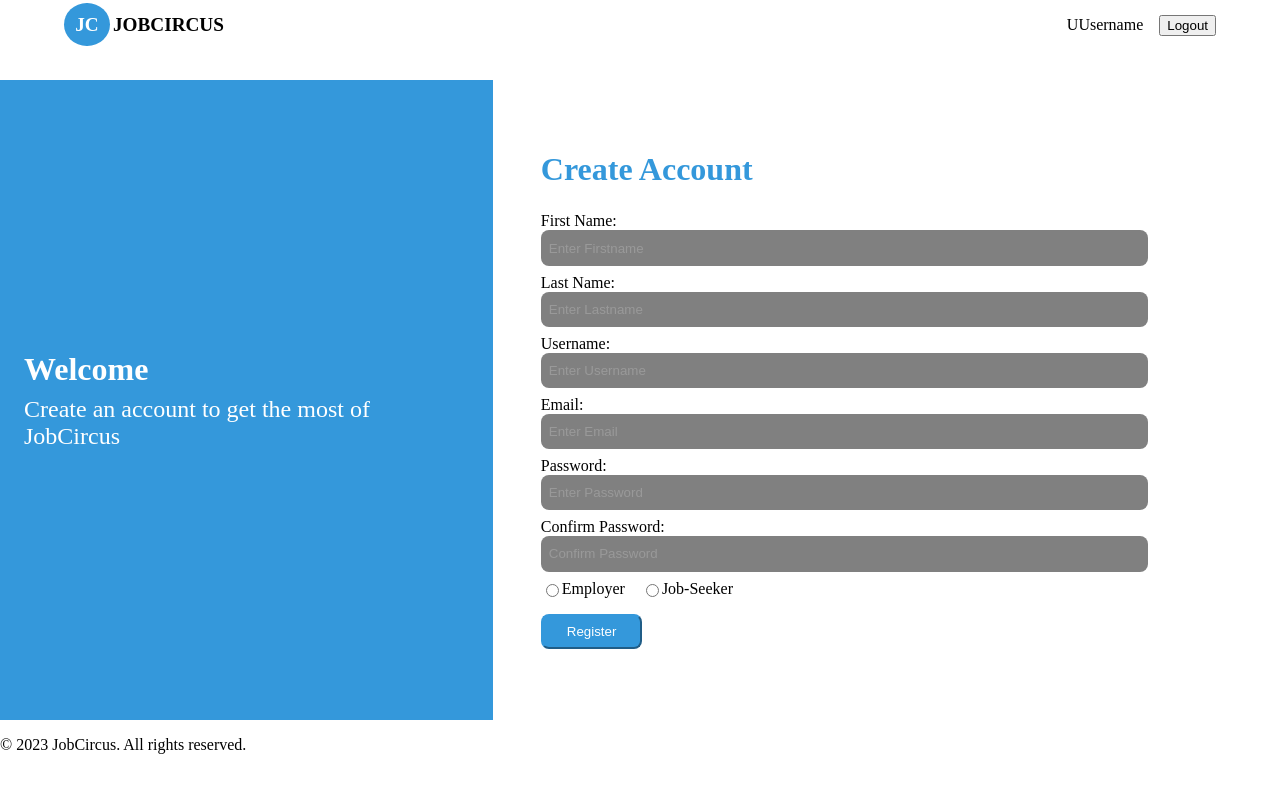
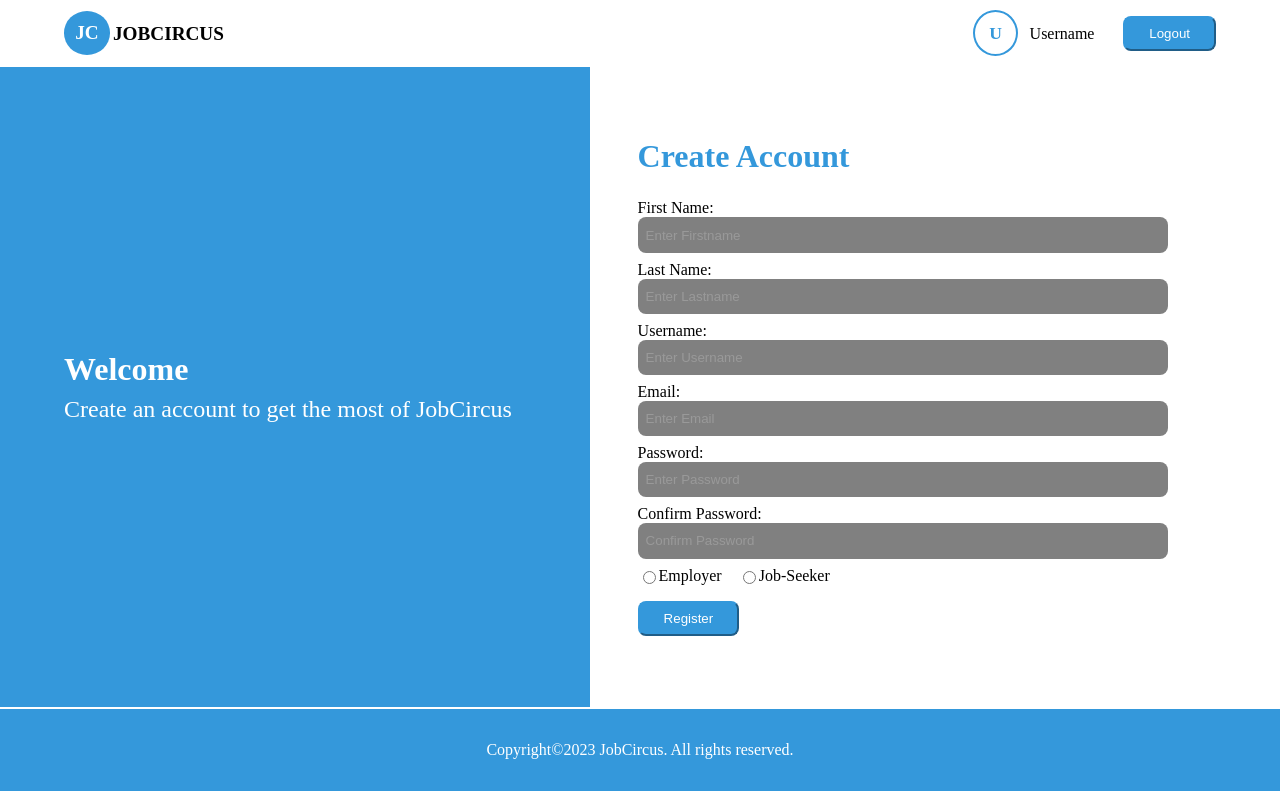
Before and after one commit to Khingz/job_circus, a Flask app: page /register in a window 1280 px wide. Run offline with Flask 3, Linux system fonts and the light colour scheme.

Commit message:
feat: demo navbar

```diff
--- a/web_flask/static/css/base.css
+++ b/web_flask/static/css/base.css
@@ -4,7 +4,7 @@
 header {
     background-color: white;
     width: 100%;
-    height: 10vh;
+    padding: 1rem 0;
 }
 
 nav {
@@ -35,19 +35,42 @@ nav .user-section {
     display: flex;
     align-items: start;
     align-items: center;
-    gap: 1rem;
+    gap: 1.8rem;
 }
 
-nav .user-section .user-name {
-    display: flex;
-    align-items: start;
-    justify-content: center;
+nav .user-section span {
+    border-radius: 50%;
+    width: 100%;
+    border: solid 2px var(--primary-color);
+    color: var(--primary-color);
+    margin-right: 0.7rem;
+    padding: 0.7rem 0.9rem;
+    font-size: 1.1rem;
+    font-weight: 600;
 }
+
+nav .user-section .login-logout button {
+    background-color: var(--primary-color);
+    color: white;
+    padding: 0.5rem 1.5rem;
+    border-radius: 0.5rem;
+    border-color: var(--primary-color);
+    cursor: pointer;
+}
+
 
 /* Header Section End */
 
 
 /* Footer Section Begin */
-
-
+footer {
+    width: 100%;
+    padding: 1rem 0;
+    background-color: var(--primary-color);
+    display: flex;
+    justify-content: center;
+    align-items: center;
+    border-top: solid 2px white;
+    color: white;
+}
 /* Footer Section End */
--- a/web_flask/static/css/register.css
+++ b/web_flask/static/css/register.css
@@ -12,27 +12,26 @@
 .container-left {
     background-color: var(--primary-color);
     color: white;
-    width: 40%;
+    width: 45%;
     display: flex;
     flex-direction: column;
     justify-content: center;
     align-items: start;
+    padding: 0 0 0 4rem;
 }
 
 .container-left h2 {
     margin: 0 0 0.5rem 0;
-    padding: 0 1.5rem;
     font-size: 2rem;
 }
 
 .container-left p {
     margin: 0;
-    padding: 0 1.5rem;
     font-size: 1.5rem;
 }
 
 .container-right {
-    width: 60%;
+    width: 55%;
     display: flex;
     flex-direction: column;
     justify-content: center;
--- a/web_flask/templates/base.html
+++ b/web_flask/templates/base.html
@@ -16,8 +16,7 @@
             </div>
             <div class="user-section">
                 <div class="user-name">
-                    <p>U</p>
-                    <p>Username</p>
+                    <div class="user-img"><span>U</span>Username</div>
                 </div>
                 <div class="login-logout">
                     <button>Logout</button>
@@ -29,7 +28,7 @@
         {% block content %}{% endblock %}
     </main>
     <footer>
-        <p>&copy; 2023 JobCircus. All rights reserved.</p>
+        <p>Copyright&copy;2023 JobCircus. All rights reserved.</p>
     </footer>
 </body>
 </html>
```
Also changed, not shown: web_flask/static/css/login.css (+3 -4 lines).
